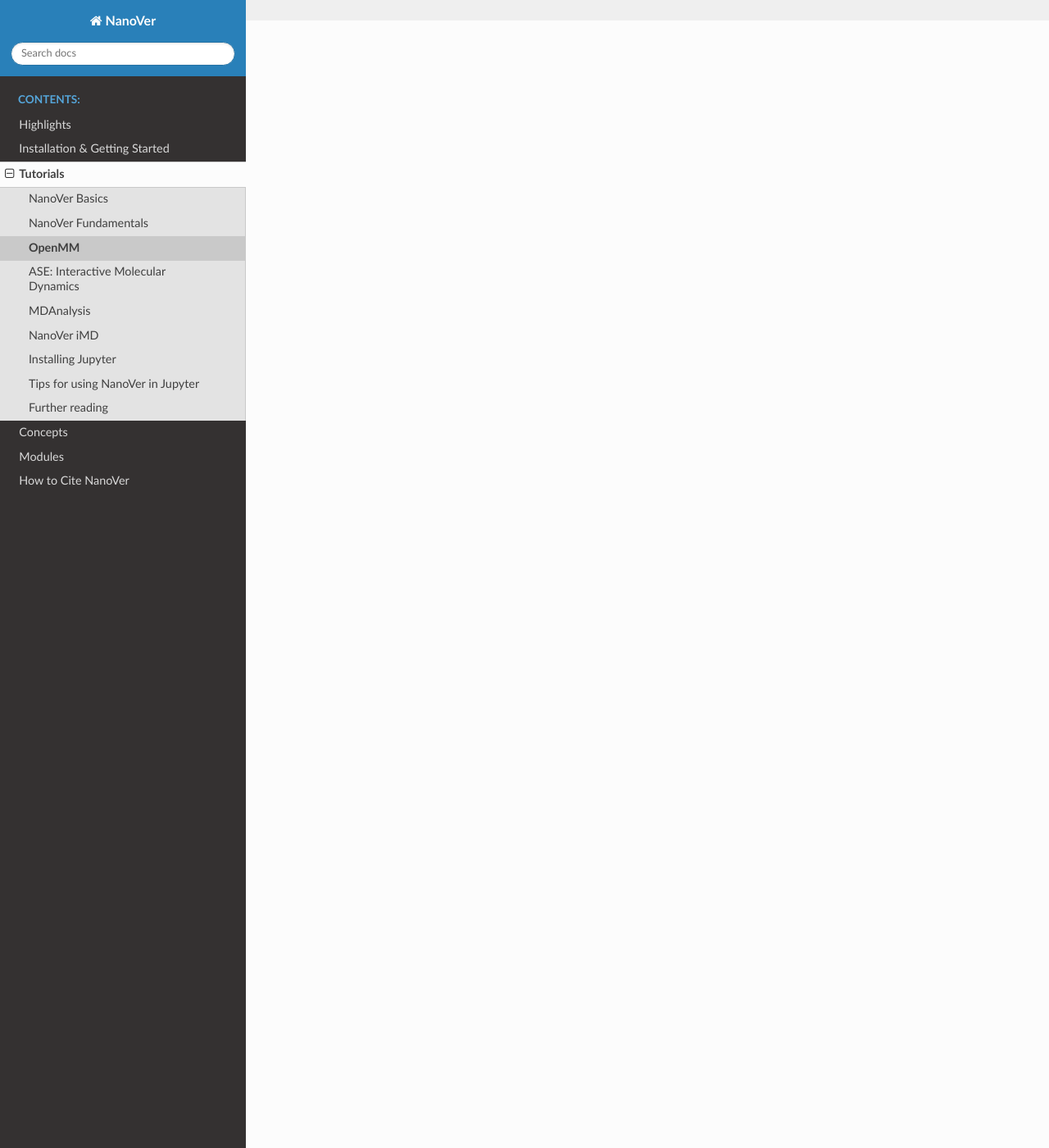
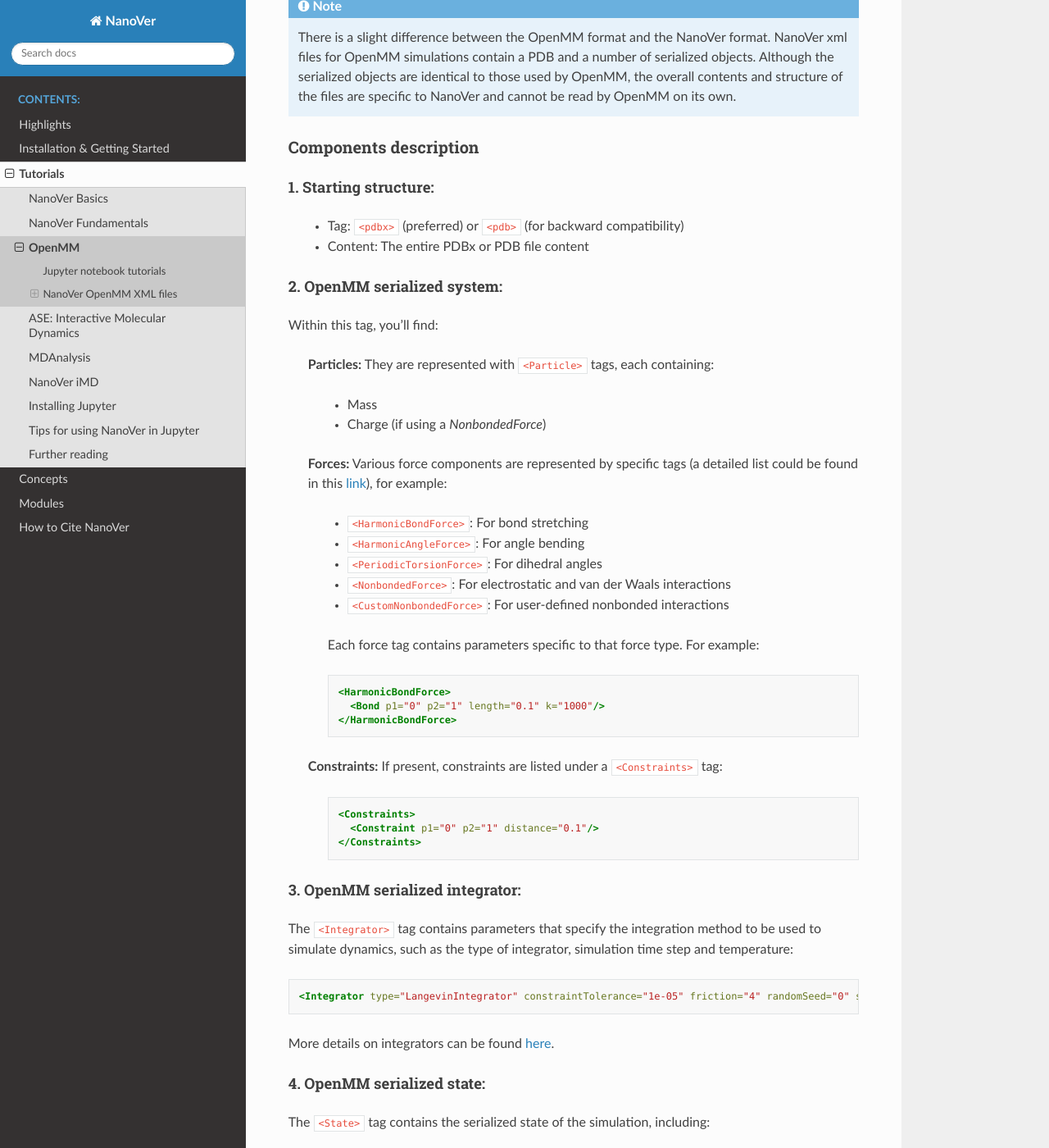
Before and after one commit to IRL2/nanover-docs, a Sphinx documentation site: the page built from source/tutorials/openmm.rst, in a window 1280 px wide and 1400 px high, scrolled down 1375 px. Shown: the whole window at 82% size. Built offline with Sphinx 7.4.7 and the Read the Docs theme 3.1.0, drawn with Linux system fonts in a browser that asks for light colours; pages that are not in the unit, such as notebooks, are missing from menus; the version number could not be read and is left out; some of the changed text lies outside the part shown.

Commit message:
added documentation about xml format (#131)
Added XML format specifications and usage instructions

```diff
--- a/source/tutorials/openmm.rst
+++ b/source/tutorials/openmm.rst
@@ -2,6 +2,12 @@
 OpenMM
 ======
 
+.. contents:: Contents
+    :depth: 2
+    :local:
+
+Jupyter notebook tutorials
+==========================
 A set of tutorials that demonstrate how to use NanoVer to run interactive molecular
 dynamics simulations using OpenMM directly.
 
@@ -18,3 +24,150 @@
 * `openmm_neuraminidase`: A notebook that demonstrates how to set up an interactive
   OpenMM simulation from scratch with NanoVer and change the visualisations of
   different atom selections for a protein-ligand system.
+
+NanoVer OpenMM XML files
+========================
+
+The XML format described here is used specifically for saving and loading NanoVer OpenMM simulations. It consists of a root element ``<OpenMMSimulation>`` containing three main components:
+
+1. **Starting Structure**: Enclosed in either ``<pdbx>`` or ``<pdb>`` tags
+2. **OpenMM Serialized System**: Enclosed in the ``<System>`` tag
+3. **OpenMM Serialized Integrator**: Enclosed in the ``<Integrator>`` tag
+4. **OpenMM Serialized State**: Enclosed in the ``<State>`` tag (optional)
+
+XML structure
+-------------
+
+.. code-block:: xml
+
+    <OpenMMSimulation>
+        <pdbx>
+            <!-- Content of the PDBx file -->
+        </pdbx>
+        <System ...>
+            <!-- XML content of the OpenMM serialized system -->
+        </System>
+        <Integrator ...>
+            <!-- XML content of the OpenMM serialized integrator -->
+        </Integrator>
+        <State ...>
+            <!-- XML content of the OpenMM serialized state -->
+        </State>
+    </OpenMMSimulation>
+
+.. note::
+    There is a slight difference between the OpenMM format and the NanoVer format.
+    NanoVer xml files for OpenMM simulations contain a PDB and a number of serialized objects.
+    Although the serialized objects are identical to those used by OpenMM, the overall contents and structure of the files are specific to NanoVer and cannot be read by OpenMM on its own.
+
+
+Components description
+----------------------
+
+1. **Starting structure**:
+^^^^^^^^^^^^^^^^^^^^^^^^^^
+
+   * Tag: ``<pdbx>`` (preferred) or ``<pdb>`` (for backward compatibility)
+   * Content: The entire PDBx or PDB file content
+
+2. **OpenMM serialized system**:
+^^^^^^^^^^^^^^^^^^^^^^^^^^^^^^^^
+
+Within this tag, you'll find:
+
+    **Particles:** They are represented with ``<Particle>`` tags, each containing:
+
+        - Mass
+        - Charge (if using a `NonbondedForce`)
+
+    **Forces:** Various force components are represented by specific tags (a detailed list could be found in this `link <http://docs.openmm.org/latest/userguide/theory/02_standard_forces.html#standard-forces>`_), for example:
+
+        - ``<HarmonicBondForce>``: For bond stretching
+        - ``<HarmonicAngleForce>``: For angle bending
+        - ``<PeriodicTorsionForce>``: For dihedral angles
+        - ``<NonbondedForce>``: For electrostatic and van der Waals interactions
+        - ``<CustomNonbondedForce>``: For user-defined nonbonded interactions
+
+        Each force tag contains parameters specific to that force type. For example:
+
+        .. code-block:: xml
+
+           <HarmonicBondForce>
+             <Bond p1="0" p2="1" length="0.1" k="1000"/>
+           </HarmonicBondForce>
+
+    **Constraints:** If present, constraints are listed under a ``<Constraints>`` tag:
+
+        .. code-block:: xml
+
+           <Constraints>
+             <Constraint p1="0" p2="1" distance="0.1"/>
+           </Constraints>
+
+
+3. **OpenMM serialized integrator**:
+^^^^^^^^^^^^^^^^^^^^^^^^^^^^^^^^^^^^
+
+The ``<Integrator>`` tag contains parameters that specify the integration method to be used to simulate dynamics, such as the type of integrator, simulation time step and temperature:
+
+.. code-block:: xml
+
+    <Integrator type="LangevinIntegrator" constraintTolerance="1e-05" friction="4" randomSeed="0" stepSize=".0005" temperature="300" version="1" />
+
+More details on integrators can be found `here <http://docs.openmm.org/latest/userguide/theory/04_integrators.html>`_.
+
+4. **OpenMM serialized state**:
+^^^^^^^^^^^^^^^^^^^^^^^^^^^^^^^
+
+The ``<State>`` tag contains the serialized state of the simulation, including:
+
+- Particle velocities ``<Velocities>``
+- Adjustable parameters that have been defined by Force objects in the System ``<Parameters>``
+- Periodic box vectors (if periodic boundary conditions are used) ``<PeriodicBoxVectors>``
+- Integrator parameters ``<IntegratorParameters>``
+
+Usage
+-----
+
+The :mod:`nanover.openmm.serializer` module provides the ``serialize_simulation`` and ``deserialize_simulation`` functions which allow saving and loading OpenMM simulations to/from XML files. The serialization captures by default the complete simulation including:
+
+- Structure coordinates and topology (as PDBx/PDB)
+- OpenMM System definition
+- Integrator configuration
+- Serialized state (optional)
+
+Serializing a simulation
+^^^^^^^^^^^^^^^^^^^^^^^^
+
+To save a simulation to a NanoVer OpenMM XML::
+
+    xml_string = nanover.openmm.serializer.serialize_simulation(simulation)
+
+    with open("sim.xml", "w") as f:
+        f.write(xml_string)
+
+The ``serialize_simulation`` function accepts optional arguments:
+
+- ``save_state``: Whether to include the serialized state in the XML (default: ``False``)
+
+Deserializing a simulation
+^^^^^^^^^^^^^^^^^^^^^^^^^^
+
+To load a simulation from a NanoVer OpenMM XML::
+
+    with open("sim.xml", "r") as f:
+        simulation = nanover.openmm.serializer.deserialize_simulation(f.read())
+
+The ``deserialize_simulation`` function accepts optional arguments:
+
+- ``imd_force``: A CustomExternalForce for interactive molecular dynamics
+- ``platform_name``: The parallel computing platform for OpenMM to use (e.g. "CUDA", "OpenCL")
+- ``ignore_state``: Whether to ignore the serialized state in the XML (default: ``False``)
+For example::
+
+    simulation = nanover.openmm.serializer.deserialize_simulation(
+        xml_string,
+        platform_name="CUDA"
+    )
+
+For more details, refer to our `example notebook <https://github.com/IRL2/nanover-protocol/blob/main/examples/openmm/openmm_polyalanine.ipynb>`_ on saving OpenMM systems to NanoVer OpenMM XML files.
```
